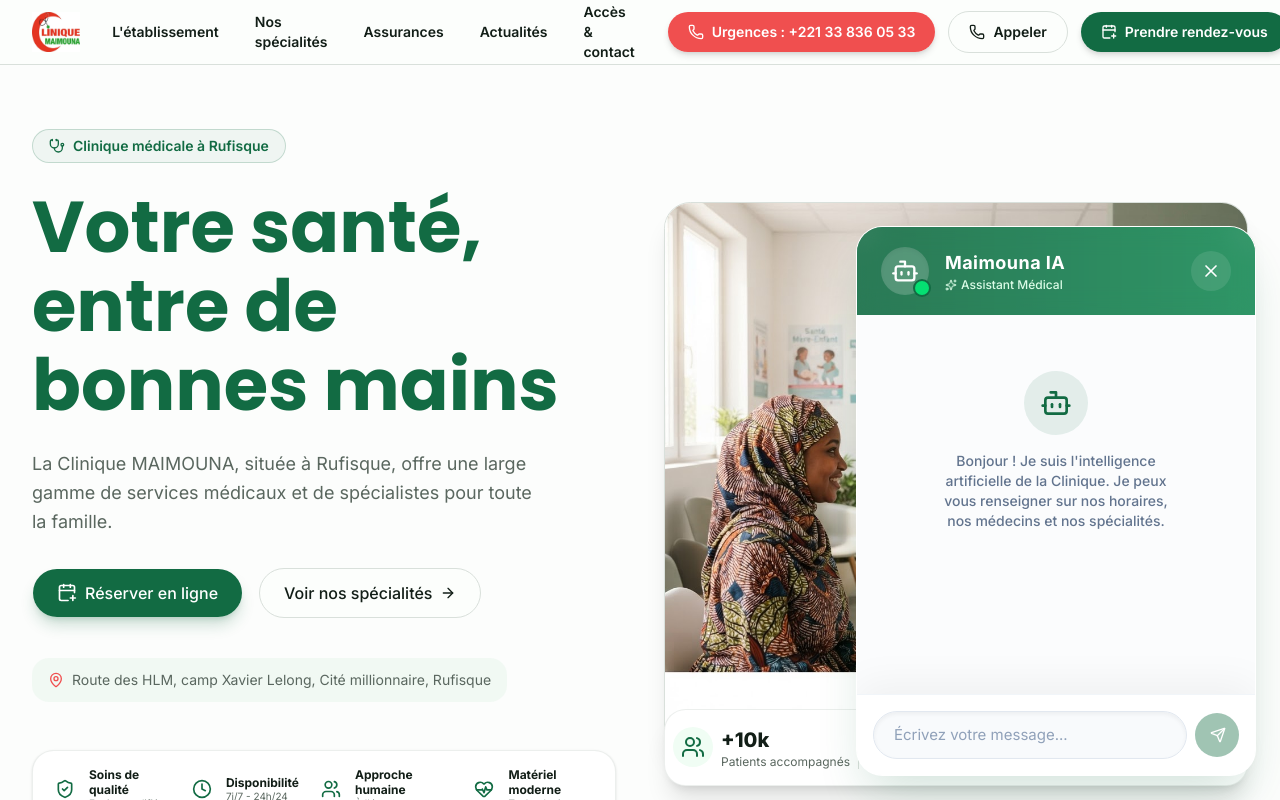
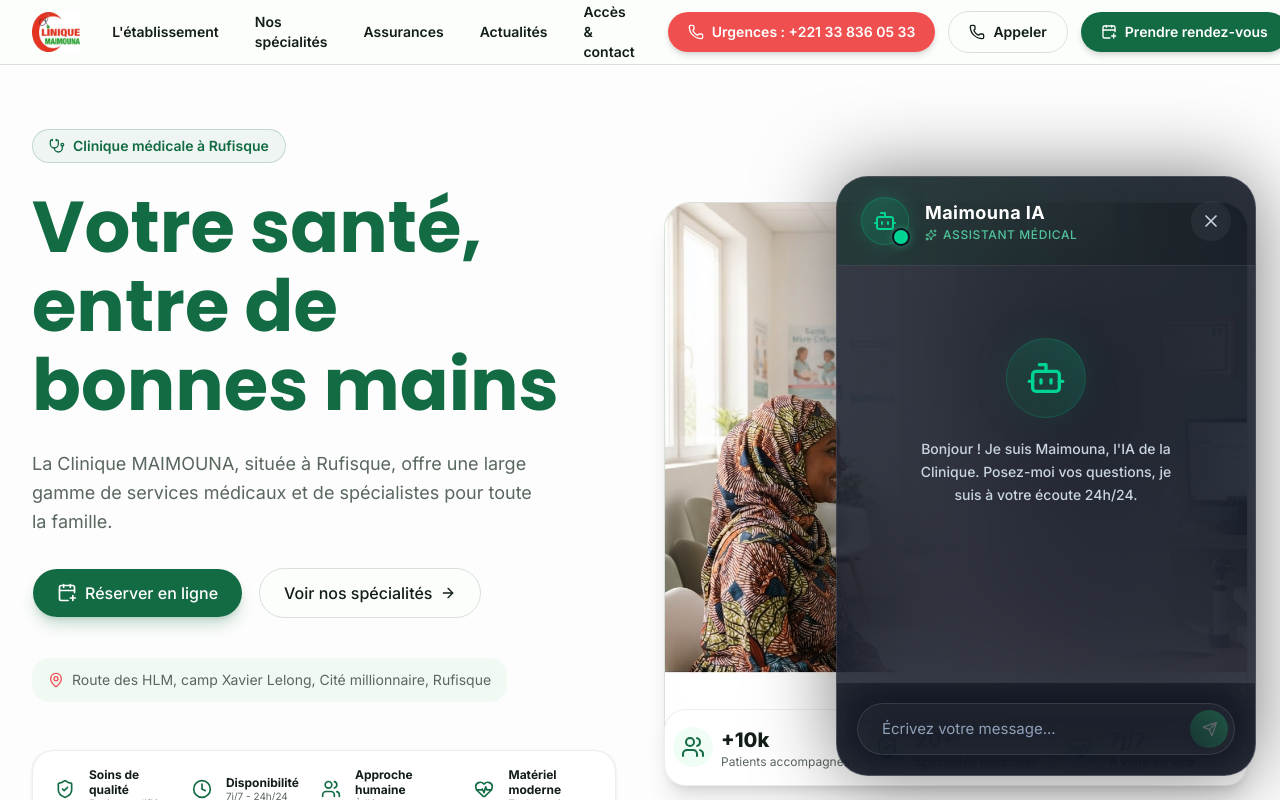
Before and after one commit to mactar27/clinique, a Next.js app: page / in a window 1280 px wide. Both pictures are taken after a click on the button "Ouvrir le chat avec notre assistant". Shown: the top 800 px of the page. Built offline with nearby package versions, Linux system fonts and the light colour scheme.

Commit message:
style: overhaul chatbot UI to ultra premium dark glassmorphism design

```diff
--- a/components/gemini-chat.tsx
+++ b/components/gemini-chat.tsx
@@ -28,72 +28,74 @@ export function GeminiChat() {
     return (
       <button
         onClick={() => setIsOpen(true)}
-        className="fixed bottom-6 right-6 z-50 flex h-16 w-16 items-center justify-center rounded-full bg-gradient-to-tr from-[#0d5032] to-[#126b43] text-white shadow-2xl transition-all duration-300 hover:scale-110 hover:shadow-[#126b43]/50 focus:outline-none animate-in fade-in slide-in-from-bottom-5"
+        className="fixed bottom-6 right-6 z-50 flex h-16 w-16 items-center justify-center rounded-full bg-gradient-to-tr from-[#126b43] to-[#20c977] text-white shadow-[0_0_40px_rgba(32,201,119,0.4)] transition-all duration-500 hover:scale-110 hover:shadow-[0_0_60px_rgba(32,201,119,0.6)] focus:outline-none group"
         aria-label="Ouvrir le chat avec notre assistant"
       >
-        <MessageCircle className="h-8 w-8" />
+        <div className="absolute inset-0 rounded-full bg-white opacity-0 transition-opacity duration-300 group-hover:opacity-20"></div>
+        <MessageCircle className="h-8 w-8 relative z-10 transition-transform duration-300 group-hover:-rotate-12" />
         <span className="absolute right-0 top-0 flex h-4 w-4">
-          <span className="animate-ping absolute inline-flex h-full w-full rounded-full bg-red-400 opacity-75"></span>
-          <span className="relative inline-flex rounded-full h-4 w-4 bg-red-500 border-2 border-white"></span>
+          <span className="animate-ping absolute inline-flex h-full w-full rounded-full bg-emerald-300 opacity-75"></span>
+          <span className="relative inline-flex rounded-full h-4 w-4 bg-emerald-400 border-2 border-slate-900"></span>
         </span>
       </button>
     )
   }
 
   return (
-    <div className="fixed bottom-6 right-6 z-50 flex h-[550px] w-[90vw] flex-col overflow-hidden rounded-3xl border border-white/20 bg-white shadow-2xl shadow-[#126b43]/20 animate-in fade-in slide-in-from-bottom-10 sm:w-[400px] backdrop-blur-xl">
-      {/* Header avec Glassmorphism */}
-      <div className="relative flex items-center justify-between bg-gradient-to-r from-[#126b43] to-[#188a56] px-6 py-5 text-white">
-        <div className="absolute inset-0 bg-white/10 backdrop-blur-md"></div>
+    <div className="fixed bottom-6 right-6 z-50 flex h-[600px] w-[90vw] flex-col overflow-hidden rounded-[2rem] border border-white/10 bg-[#0b1121]/80 shadow-[0_0_80px_rgba(0,0,0,0.5)] backdrop-blur-3xl animate-in zoom-in-95 slide-in-from-bottom-10 sm:w-[420px] duration-300">
+      {/* Premium Header */}
+      <div className="relative flex items-center justify-between border-b border-white/10 bg-black/20 px-6 py-5">
+        <div className="absolute inset-0 bg-gradient-to-r from-[#126b43]/20 to-transparent"></div>
         <div className="relative z-10 flex items-center gap-4">
-          <div className="relative flex h-12 w-12 items-center justify-center rounded-full bg-white/20 shadow-inner">
-            <Bot className="h-7 w-7 text-white" />
-            <span className="absolute bottom-0 right-0 block h-3.5 w-3.5 rounded-full bg-green-400 ring-2 ring-[#126b43]" />
+          <div className="relative flex h-12 w-12 items-center justify-center rounded-full bg-gradient-to-br from-emerald-400/20 to-emerald-600/20 border border-emerald-500/30 shadow-[0_0_20px_rgba(16,185,129,0.2)]">
+            <Bot className="h-6 w-6 text-emerald-400" />
+            <span className="absolute bottom-0 right-0 block h-3.5 w-3.5 rounded-full bg-emerald-400 ring-2 ring-[#0b1121] shadow-[0_0_10px_rgba(52,211,153,0.8)]" />
           </div>
           <div>
-            <h3 className="text-lg font-bold tracking-wide">Maimouna IA</h3>
-            <p className="flex items-center gap-1 text-xs font-medium text-green-100">
+            <h3 className="text-lg font-bold tracking-wide text-white">Maimouna IA</h3>
+            <p className="flex items-center gap-1.5 text-xs font-medium text-emerald-300/80 uppercase tracking-wider">
               <Sparkles className="h-3 w-3" /> Assistant Médical
             </p>
           </div>
         </div>
         <button
           onClick={() => setIsOpen(false)}
-          className="relative z-10 rounded-full bg-white/10 p-2.5 transition-all hover:bg-white/30 hover:rotate-90"
+          className="relative z-10 rounded-full bg-white/5 p-2.5 text-slate-300 transition-all hover:bg-white/10 hover:text-white hover:rotate-90"
         >
           <X className="h-5 w-5" />
         </button>
       </div>
 
-      {/* Messages */}
-      <div className="flex-1 overflow-y-auto bg-slate-50/50 p-6 space-y-6">
+      {/* Messages Area */}
+      <div className="flex-1 overflow-y-auto p-6 space-y-6 scrollbar-thin scrollbar-thumb-white/10 scrollbar-track-transparent">
         {messages.length === 0 && (
-          <div className="mt-8 flex flex-col items-center justify-center space-y-4 text-center">
-            <div className="flex h-16 w-16 items-center justify-center rounded-full bg-[#126b43]/10 text-[#126b43]">
-              <Bot className="h-8 w-8" />
+          <div className="mt-12 flex flex-col items-center justify-center space-y-5 text-center animate-in fade-in duration-700">
+            <div className="flex h-20 w-20 items-center justify-center rounded-full bg-gradient-to-tr from-[#126b43]/20 to-emerald-400/20 border border-emerald-500/20 shadow-[0_0_40px_rgba(16,185,129,0.1)]">
+              <Bot className="h-10 w-10 text-emerald-400" />
             </div>
-            <p className="text-sm font-medium text-slate-500 max-w-[250px]">
-              Bonjour ! Je suis l'intelligence artificielle de la Clinique. Je peux vous renseigner sur nos horaires, nos médecins et nos spécialités.
+            <p className="text-sm font-medium text-slate-300 max-w-[260px] leading-relaxed">
+              Bonjour ! Je suis Maimouna, l'IA de la Clinique. Posez-moi vos questions, je suis à votre écoute 24h/24.
             </p>
           </div>
         )}
 
         {error && (
-          <div className="mt-2 p-3 text-sm text-red-600 bg-red-50 border border-red-200 rounded-xl">
-            Erreur: La clé API Gemini n'est pas configurée ou est invalide.
+          <div className="mt-2 p-4 text-sm text-red-200 bg-red-900/30 border border-red-500/30 rounded-2xl backdrop-blur-md flex items-center gap-3">
+            <div className="h-2 w-2 rounded-full bg-red-500 animate-pulse"></div>
+            Erreur: Impossible de contacter le serveur.
           </div>
         )}
 
         {messages.map((m) => (
           <div
             key={m.id}
-            className={`flex w-full ${m.role === "user" ? "justify-end" : "justify-start"}`}
+            className={`flex w-full animate-in slide-in-from-bottom-2 fade-in duration-300 ${m.role === "user" ? "justify-end" : "justify-start"}`}
           >
             <div
-              className={`max-w-[85%] rounded-3xl px-5 py-3 text-[15px] leading-relaxed shadow-sm ${
+              className={`max-w-[85%] rounded-[24px] px-5 py-3.5 text-[15px] leading-relaxed shadow-lg ${
                 m.role === "user"
-                  ? "bg-gradient-to-tr from-[#126b43] to-[#188a56] text-white rounded-br-sm"
-                  : "bg-white text-slate-800 border border-slate-100 rounded-bl-sm"
+                  ? "bg-gradient-to-tr from-[#126b43] to-[#20c977] text-white rounded-br-sm shadow-[0_10px_20px_rgba(18,107,67,0.2)]"
+                  : "bg-white/5 border border-white/10 text-slate-200 rounded-bl-sm backdrop-blur-md"
               }`}
             >
               {m.content || (m.parts && m.parts.map((p, i) => p.type === 'text' ? p.text : '').join('')) || JSON.stringify(m)}
@@ -102,34 +104,34 @@ export function GeminiChat() {
         ))}
 
         {isLoading && (
-          <div className="flex w-full justify-start">
-            <div className="max-w-[80%] rounded-3xl px-5 py-4 text-sm bg-white border border-slate-100 text-slate-800 rounded-bl-sm shadow-sm flex items-center gap-1.5">
-              <span className="h-2 w-2 rounded-full bg-[#126b43] animate-bounce"></span>
-              <span className="h-2 w-2 rounded-full bg-[#126b43] animate-bounce [animation-delay:0.2s]"></span>
-              <span className="h-2 w-2 rounded-full bg-[#126b43] animate-bounce [animation-delay:0.4s]"></span>
+          <div className="flex w-full justify-start animate-in fade-in zoom-in-95 duration-300">
+            <div className="max-w-[80%] rounded-[24px] px-5 py-4 text-sm bg-white/5 border border-white/10 text-slate-200 rounded-bl-sm backdrop-blur-md flex items-center gap-2">
+              <span className="h-1.5 w-1.5 rounded-full bg-emerald-400 animate-bounce"></span>
+              <span className="h-1.5 w-1.5 rounded-full bg-emerald-400 animate-bounce [animation-delay:0.15s]"></span>
+              <span className="h-1.5 w-1.5 rounded-full bg-emerald-400 animate-bounce [animation-delay:0.3s]"></span>
             </div>
           </div>
         )}
-        <div ref={messagesEndRef} />
+        <div ref={messagesEndRef} className="h-1" />
       </div>
 
-      {/* Input */}
+      {/* Input Area */}
       <form
         onSubmit={onSubmit}
-        className="bg-white p-4 shadow-[0_-10px_40px_rgba(0,0,0,0.05)] border-t border-slate-100"
+        className="bg-black/20 p-5 backdrop-blur-xl border-t border-white/10"
       >
-        <div className="flex items-center gap-2">
+        <div className="flex items-center gap-3 relative">
           <input
             value={input}
             onChange={(e) => setInput(e.target.value)}
             placeholder="Écrivez votre message..."
-            className="flex-1 rounded-full border border-slate-200 bg-slate-50 py-3 pl-5 pr-4 text-[15px] text-slate-800 placeholder:text-slate-400 focus:bg-white focus:outline-none focus:ring-2 focus:ring-[#126b43]/30 transition-all shadow-inner"
+            className="flex-1 rounded-full border border-white/10 bg-white/5 py-3.5 pl-6 pr-14 text-[15px] text-white placeholder:text-slate-400 focus:bg-white/10 focus:outline-none focus:ring-2 focus:ring-emerald-500/50 transition-all shadow-inner"
             disabled={isLoading}
           />
           <button
             type="submit"
             disabled={!input.trim() || isLoading}
-            className="flex h-11 w-11 shrink-0 items-center justify-center rounded-full bg-[#126b43] text-white shadow-md disabled:opacity-40 disabled:shadow-none hover:bg-[#0c4e30] transition-all hover:scale-105"
+            className="absolute right-1.5 flex h-10 w-10 items-center justify-center rounded-full bg-gradient-to-tr from-[#126b43] to-[#20c977] text-white shadow-lg disabled:opacity-30 disabled:scale-95 transition-all duration-300 hover:scale-105 hover:shadow-[0_0_20px_rgba(32,201,119,0.4)]"
           >
             <Send className="h-4 w-4 ml-0.5" />
           </button>
```
